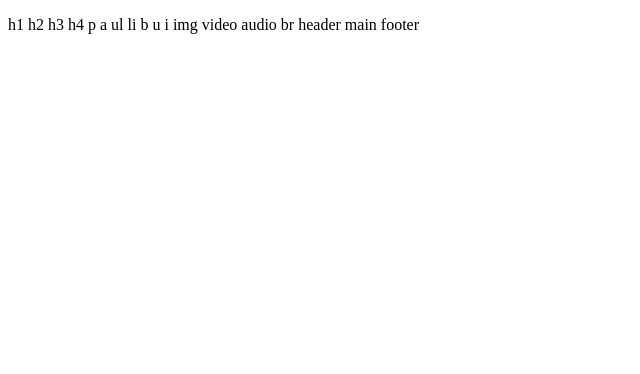
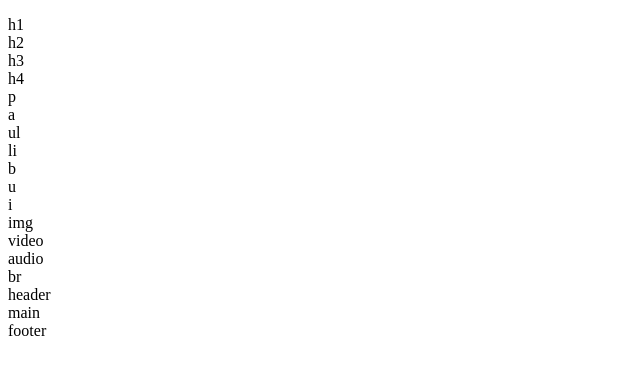
Before and after one commit to maltehuebel/GIS_SoSe2020, a plain HTML site: page Aufgabe02/tags_used.html in a window 1280 px wide. Shown: the whole page, without its empty margins (0-640 px from the left). Drawn offline with Linux system fonts and the light colour scheme.

Commit message:
Änderungen

```diff
--- a/Aufgabe02/tags_used.html
+++ b/Aufgabe02/tags_used.html
@@ -7,24 +7,24 @@
 </head>
 <body>
     <p>
-        h1
-        h2
-        h3
-        h4
-        p
-        a
-        ul
-        li
-        b
-        u
-        i
-        img
-        video
-        audio
-        br
-        header
-        main
-        footer
+        h1<br>
+        h2<br>
+        h3<br>
+        h4<br>
+        p<br>
+        a<br>
+        ul<br>
+        li<br>
+        b<br>
+        u<br>
+        i<br>
+        img<br>
+        video<br>
+        audio<br>
+        br<br>
+        header<br>
+        main<br>
+        footer<br>
 
     </p>
 
```
Also changed, not shown: Aufgabe02/portfolio.html (+1 -1 lines).
